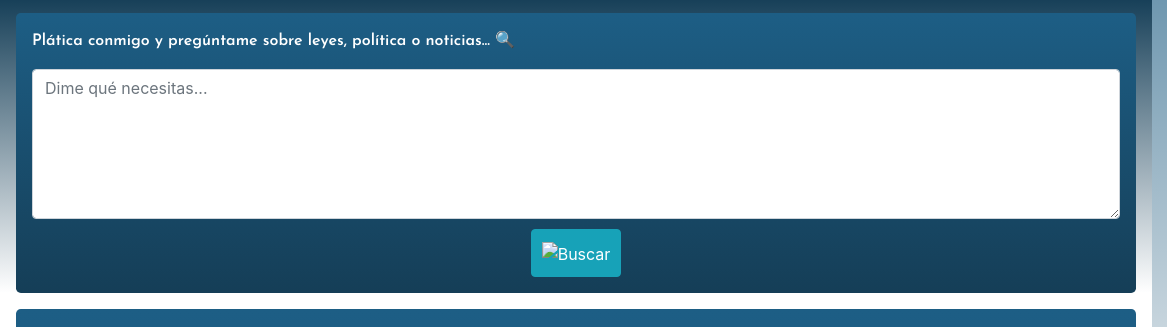
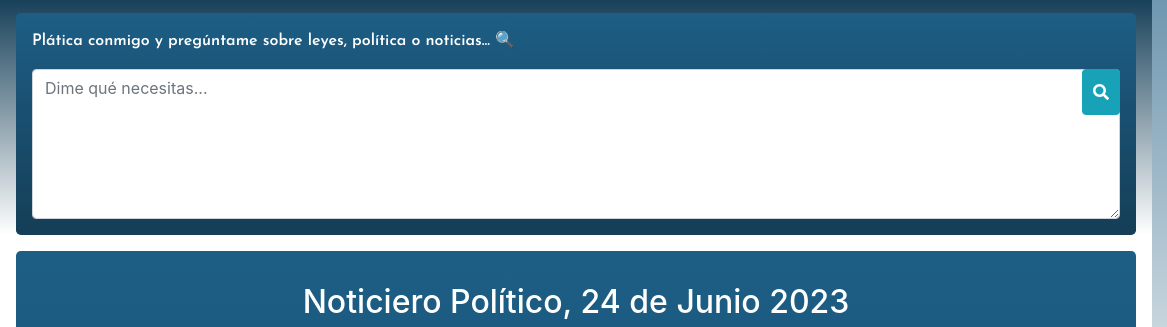
Before and after one commit to HUMANSYSTEM-HUB/Politico_Int, a plain HTML site: page index.html in a window 1280 px wide. Shown: the part 303-630 px from the top of the page, 0-1167 px from the left. Drawn offline with nearby package versions, Linux system fonts and the light colour scheme; some packages are replaced by stand-ins of ours; a script that the page names is missing.

Commit message:
Actualizar index.html

```diff
--- a/index.html
+++ b/index.html
@@ -174,9 +174,12 @@ btnDonar.addEventListener("click", function() {
         <p class="text-white" style="text-align: justify; color: #153e57">Plática conmigo y pregúntame sobre leyes, política o noticias... 🔍<br></p>
         <div style="position:relative;">
             <textarea class="form-control" id="pregunta_input" style="color:#153e57; height: 150px;" placeholder="Dime qué necesitas..." ></textarea>
-            <button onclick="hacerPregunta()" style="position: relative; margin-top: 10px; padding: 10px;" class="btn btn-info">
-                <img src="ruta_del_icono_de_busqueda.png" alt="Buscar">
+            <button onclick="hacerPregunta()" style="position: absolute; right: 0; top: 0; padding: 10px;" class="btn btn-info">
+                <i class="fas fa-search"></i>
             </button>
+            <div style="position: absolute; bottom: 10px; right: 10px;">
+                <i class="fas fa-robot"></i>
+            </div>
         </div>
         <div id="area_preguntas" class="p-2 text-left rounded-lg" style="background-color: white; display: none;">
             <div id="respuesta_politico_intelectual" style="color: black; font-family: monospace;"></div>
```
